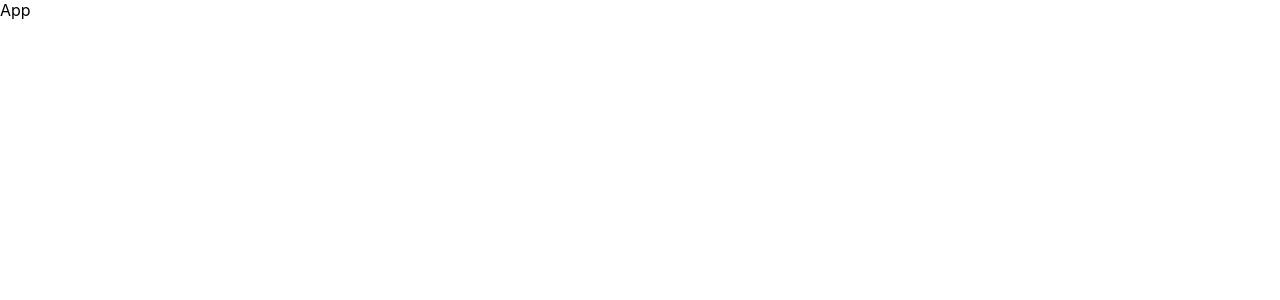
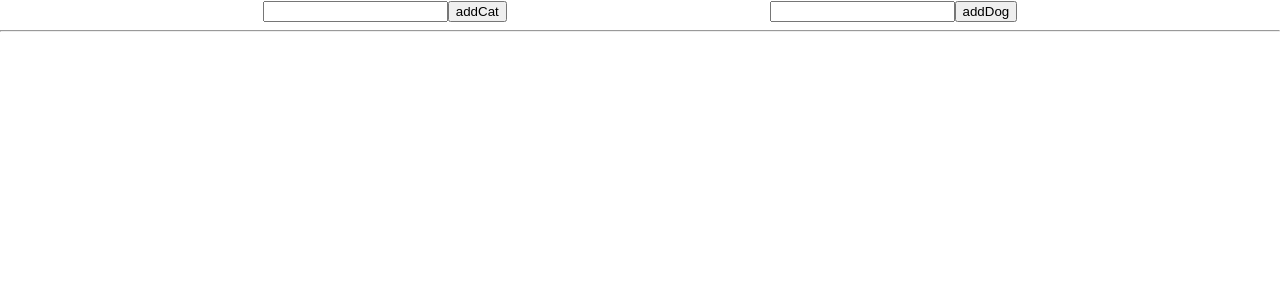
Before and after one commit to lubomyr1995/my-react-app, a React (Create React App) app: page / in a window 1280 px wide. Shown: the top 300 px of the page. Built offline with nearby package versions, Linux system fonts and the light colour scheme.

Commit message:
useReducer all: create, delete, update

```diff
--- a/src/App.js
+++ b/src/App.js
@@ -1,7 +1,9 @@
+import {Animals} from "./components";
+
 const App = () => {
     return (
         <div>
-            App
+            <Animals/>
         </div>
     );
 };
--- /dev/null
+++ b/src/components/Animals/Animals.js
@@ -0,0 +1,63 @@
+import {useEffect, useRef} from "react";
+import {useAnimalsReducer} from "../../hooks";
+import {actionsToDispatch} from "../../constants";
+import {Cat} from "../Cat/Cat";
+import {Dog} from "../Dog/Dog";
+
+const Animals = () => {
+    const catRef = useRef();
+    const dogRef = useRef();
+    const [state, dispatch] = useAnimalsReducer();
+
+    useEffect(() => {
+        if (state.cat) {
+            catRef.current.value = state.cat.name
+        }
+        if (state.dog) {
+            dogRef.current.value = state.dog.name
+        }
+
+    }, [state.cat, state.dog])
+
+    const addCat = () => {
+        const newCat = catRef.current.value
+        if (state.cat) {
+            dispatch(actionsToDispatch.UPDATE_CAT_BY_ID(state.cat.id, newCat))
+        } else {
+            dispatch(actionsToDispatch.ADD_CAT(newCat));
+        }
+        catRef.current.value = '';
+    }
+
+    const addDog = () => {
+        const newDog = dogRef.current.value
+        if (state.dog) {
+            dispatch(actionsToDispatch.UPDATE_DOG_BY_ID(state.dog.id, newDog))
+        } else {
+            dispatch(actionsToDispatch.ADD_DOG(newDog));
+        }
+        dogRef.current.value = '';
+    }
+
+    return (
+        <div>
+            <div style={{display: 'flex', justifyContent: 'space-evenly'}}>
+                <div>
+                    <input type="text" ref={catRef}/>
+                    <button onClick={addCat}>{state.cat ? 'updateCat' : 'addCat'}</button>
+                </div>
+                <div>
+                    <input type="text" ref={dogRef}/>
+                    <button onClick={addDog}>{state.dog ? 'updateDog' : 'addDog'}</button>
+                </div>
+            </div>
+            <hr/>
+            <div style={{display: 'flex', justifyContent: 'space-evenly'}}>
+                <div>{state.cats.map(cat => <Cat key={cat.id} cat={cat} dispatch={dispatch}/>)}</div>
+                <div>{state.dogs.map(dog => <Dog key={dog.id} dog={dog} dispatch={dispatch}/>)}</div>
+            </div>
+        </div>
+    );
+};
+
+export {Animals};
--- /dev/null
+++ b/src/components/Cat/Cat.js
@@ -0,0 +1,19 @@
+import {actionsToDispatch} from "../../constants";
+
+const Cat = ({cat, dispatch}) => {
+    const {id, name} = cat
+    return (
+        <div>
+            <div>CAT:</div>
+            <div>id: {id}</div>
+            <div>name: {name}</div>
+            <div>
+                <button onClick={()=>dispatch(actionsToDispatch.DEL_CAT_BY_ID(id))}>delete</button>
+                <button onClick={()=>dispatch(actionsToDispatch.SET_CAT_TO_UPDATE(cat))}>update</button>
+            </div>
+            <br/>
+        </div>
+    );
+};
+
+export {Cat};
--- /dev/null
+++ b/src/components/Dog/Dog.js
@@ -0,0 +1,19 @@
+import {actionsToDispatch} from "../../constants";
+
+const Dog = ({dog, dispatch}) => {
+    const {id, name} = dog
+    return (
+        <div>
+            <div>DOG:</div>
+            <div>id: {id}</div>
+            <div>name: {name}</div>
+            <div>
+                <button onClick={() => dispatch(actionsToDispatch.DEL_DOG_BY_ID(id))}>delete</button>
+                <button onClick={() => dispatch(actionsToDispatch.SET_DOG_TO_UPDATE(dog))}>update</button>
+            </div>
+            <br/>
+        </div>
+    );
+};
+
+export {Dog};
--- /dev/null
+++ b/src/components/index.js
@@ -0,0 +1,3 @@
+export * from './Cat/Cat';
+export * from './Dog/Dog';
+export * from './Animals/Animals';
--- /dev/null
+++ b/src/constants/actions.types.js
@@ -0,0 +1,12 @@
+const actionsTypes = {
+    ADD_CAT: 'ADD_CAT',
+    ADD_DOG: 'ADD_DOG',
+    DEL_CAT_BY_ID: 'DEL_CAT_BY_ID',
+    DEL_DOG_BY_ID: 'DEL_DOG_BY_ID',
+    SET_CAT_TO_UPDATE: 'SET_CAT_TO_UPDATE',
+    SET_DOG_TO_UPDATE: 'SET_DOG_TO_UPDATE',
+    UPDATE_CAT_BY_ID: 'UPDATE_CAT_BY_ID',
+    UPDATE_DOG_BY_ID: 'UPDATE_DOG_BY_ID'
+}
+
+export {actionsTypes}
--- /dev/null
+++ b/src/constants/actionsToDispatch.js
@@ -0,0 +1,14 @@
+import {actionsTypes} from "./actions.types";
+
+const actionsToDispatch = {
+    ADD_CAT: (item) => ({type: actionsTypes.ADD_CAT, payload: {name: item}}),
+    ADD_DOG: (item) => ({type: actionsTypes.ADD_DOG, payload: {name: item}}),
+    DEL_CAT_BY_ID: (id) => ({type: actionsTypes.DEL_CAT_BY_ID, payload: {id}}),
+    DEL_DOG_BY_ID: (id) => ({type: actionsTypes.DEL_DOG_BY_ID, payload: {id}}),
+    SET_CAT_TO_UPDATE: (item) => ({type: actionsTypes.SET_CAT_TO_UPDATE, payload: item}),
+    SET_DOG_TO_UPDATE: (item) => ({type: actionsTypes.SET_DOG_TO_UPDATE, payload: item}),
+    UPDATE_CAT_BY_ID: (id, item) => ({type: actionsTypes.UPDATE_CAT_BY_ID, payload: {id, name:item}}),
+    UPDATE_DOG_BY_ID: (id, item) => ({type: actionsTypes.UPDATE_DOG_BY_ID, payload: {id, name:item}})
+}
+
+export {actionsToDispatch}
--- /dev/null
+++ b/src/constants/index.js
@@ -0,0 +1,2 @@
+export * from './actions.types';
+export * from './actionsToDispatch';
--- /dev/null
+++ b/src/hooks/index.js
@@ -0,0 +1 @@
+export * from './useAnimalsReducer';
--- /dev/null
+++ b/src/hooks/useAnimalsReducer.js
@@ -0,0 +1,7 @@
+import {useReducer} from "react";
+import {initial, reducer} from "../reducers";
+
+const useAnimalsReducer = () => useReducer(reducer, null, initial)
+
+
+export {useAnimalsReducer}
--- /dev/null
+++ b/src/reducers/index.js
@@ -0,0 +1 @@
+export * from './reducer';
--- /dev/null
+++ b/src/reducers/reducer.js
@@ -0,0 +1,51 @@
+import {actionsTypes} from "../constants";
+
+const initial = () => {
+    return {
+        cats: [],
+        dogs: [],
+        cat: null,
+        dog: null
+    }
+}
+const reducer = (state, action) => {
+    switch (action.type) {
+        case actionsTypes.ADD_CAT:
+            const [lastCatEl] = state.cats.slice(-1)
+            const id = lastCatEl ? lastCatEl.id + 1 : 0
+            return {...state, cats: [...state.cats, {id, name: action.payload.name}]}
+        case actionsTypes.DEL_CAT_BY_ID:
+            const elCat = state.cats.findIndex(i => i.id === action.payload.id)
+            state.cats.splice(elCat, 1)
+            return {...state}
+        case actionsTypes.SET_CAT_TO_UPDATE:
+            state.cat = action.payload
+            return {...state}
+        case actionsTypes.UPDATE_CAT_BY_ID:
+            const idCat = state.cats.findIndex(i => i.id === action.payload.id)
+            state.cats[idCat].name = action.payload.name
+            state.cat = null
+            return {...state}
+
+        case actionsTypes.ADD_DOG:
+            const lastEl = state.dogs.slice(-1)
+            const dogId = lastEl.length ? lastEl[0].id + 1 : 0
+            return {...state, dogs: [...state.dogs, {id: dogId, name: action.payload.name}]}
+        case actionsTypes.DEL_DOG_BY_ID:
+            const elDog = state.dogs.findIndex(i => i.id === action.payload.id)
+            state.dogs.splice(elDog, 1)
+            return {...state}
+        case actionsTypes.SET_DOG_TO_UPDATE:
+            state.dog = action.payload
+            return {...state}
+        case actionsTypes.UPDATE_DOG_BY_ID:
+            const idDog = state.dogs.findIndex(i => i.id === action.payload.id)
+            state.dogs[idDog].name = action.payload.name
+            state.dog = null
+            return {...state}
+        default:
+            return state
+    }
+}
+
+export {initial, reducer}
```
